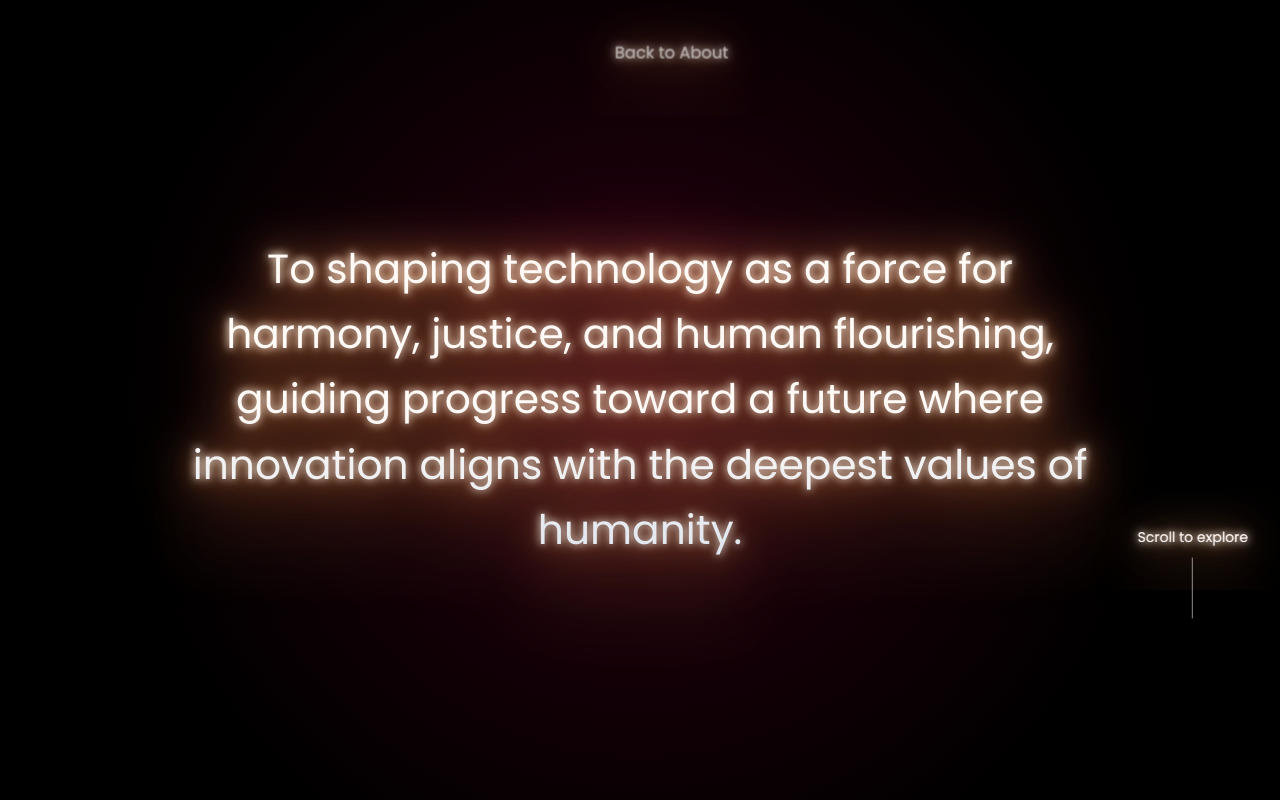
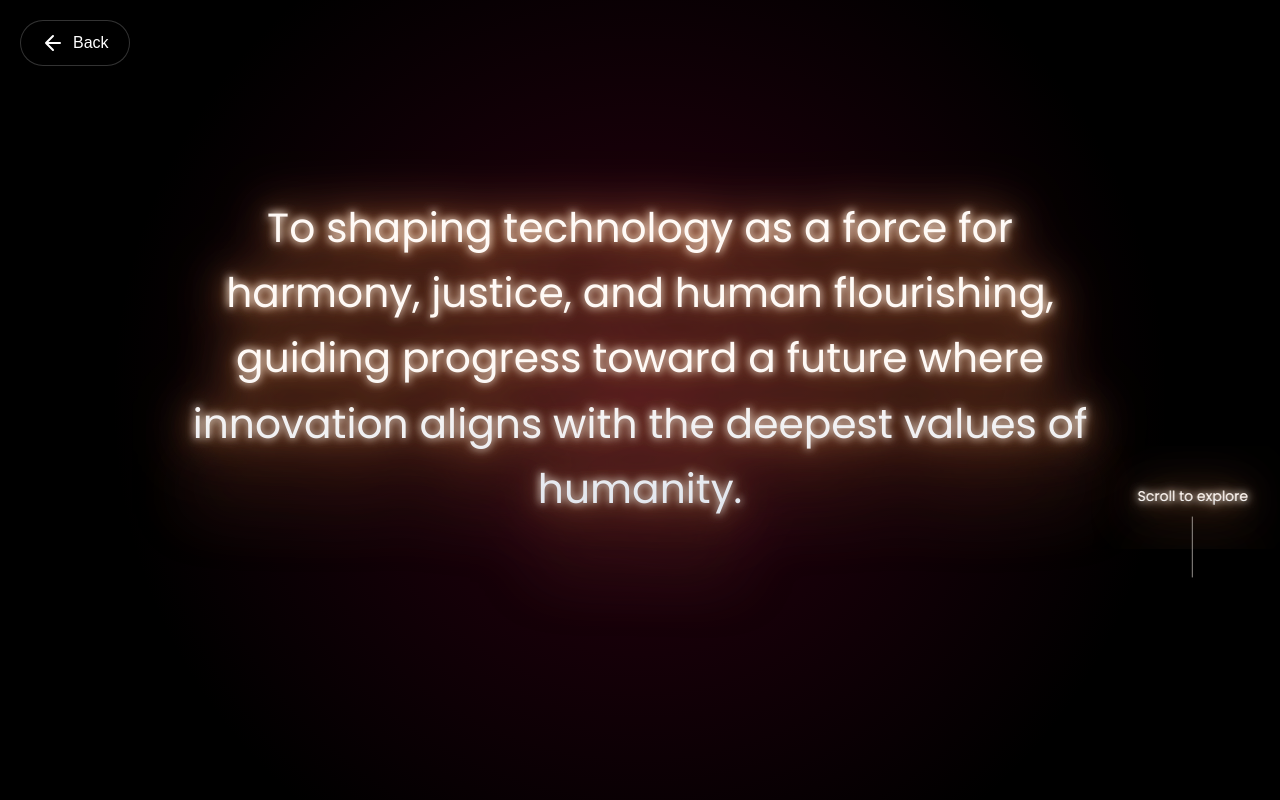
Before and after one commit to Muhammad-k02/muhammad-k02.github.io, a React (Create React App) app in the folder my-app/: page /about/mission in a window 1280 px wide. Built offline with nearby package versions, Linux system fonts and the light colour scheme; a web font is replaced by a local one.

Commit message:
Color Change Implemented

```diff
--- a/my-app/src/components/DropdownMenu.js
+++ b/my-app/src/components/DropdownMenu.js
@@ -21,10 +21,10 @@ const DropdownMenu = () => {
 
   const menuItems = [
     { label: 'Home', link: '/' },
-    { label: 'Resume', link: '/resume' },
     { label: 'Publications', link: '/publications' },
     { label: 'Projects', link: '/projects' },
     { label: 'Education', link: '/education' },
+    { label: 'Resume', link: '/resume' }
   ];
 
   return (
--- a/my-app/src/pages/AboutMe.js
+++ b/my-app/src/pages/AboutMe.js
@@ -48,8 +48,18 @@ const AboutMe = () => {
     navigate(path);
   };
 
+  const handleBack = () => {
+    navigate('/');
+  };
+
   return (
     <div className="about-me">
+      <button className="back-button" onClick={handleBack}>
+        <svg xmlns="http://www.w3.org/2000/svg" width="24" height="24" viewBox="0 0 24 24" fill="none" stroke="currentColor" strokeWidth="2" strokeLinecap="round" strokeLinejoin="round">
+          <path d="M19 12H5M12 19l-7-7 7-7"/>
+        </svg>
+        Back
+      </button>
       <div className="panels">
         <div className="panels__container">
           {PANELS.map(panel => (
--- a/my-app/src/pages/AboutMe.scss
+++ b/my-app/src/pages/AboutMe.scss
@@ -6,6 +6,38 @@
     justify-content: center;
     background-color: #1a1a1a;
     overflow: hidden;
+
+    .back-button {
+        position: fixed;
+        top: 20px;
+        left: 20px;
+        display: flex;
+        align-items: center;
+        gap: 8px;
+        padding: 10px 20px;
+        background-color: rgba(0, 0, 0, 0.6);
+        border: 1px solid rgba(255, 255, 255, 0.2);
+        border-radius: 25px;
+        color: white;
+        font-size: 16px;
+        cursor: pointer;
+        transition: all 0.3s ease;
+        z-index: 1000;
+
+        &:hover {
+            background-color: rgba(0, 0, 0, 0.8);
+            border-color: rgba(255, 255, 255, 0.4);
+            transform: translateY(-2px);
+        }
+
+        svg {
+            transition: transform 0.3s ease;
+        }
+
+        &:hover svg {
+            transform: translateX(-4px);
+        }
+    }
 }
 
 .panels {
--- a/my-app/src/pages/AboutPages/ProfessionPage.js
+++ b/my-app/src/pages/AboutPages/ProfessionPage.js
@@ -427,6 +427,9 @@ function ProfessionPage() {
               tabIndex={0}
               aria-label="Go back to about page"
             >
+              <svg xmlns="http://www.w3.org/2000/svg" width="24" height="24" viewBox="0 0 24 24" fill="none" stroke="currentColor" strokeWidth="2" strokeLinecap="round" strokeLinejoin="round">
+                <path d="M19 12H5M12 19l-7-7 7-7"/>
+              </svg>
               Back
             </div>
             <h1 className="title" aria-label="Singularity">Singularity</h1>
--- a/my-app/src/pages/AboutPages/ProfessionPage.scss
+++ b/my-app/src/pages/AboutPages/ProfessionPage.scss
@@ -369,29 +369,33 @@
 
   .back-button {
     position: fixed;
-    top: 2rem;
-    left: 2rem;
-    color: #ff3333;
-    font-family: 'Geist', sans-serif;
-    font-size: 1.2rem;
-    cursor: pointer;
-    z-index: 10;
-    transition: all 0.3s ease;
-    opacity: 0.8;
-    text-decoration: none;
+    top: 20px;
+    left: 20px;
     display: flex;
     align-items: center;
-    gap: 0.5rem;
+    gap: 8px;
+    padding: 10px 20px;
+    background-color: rgba(0, 0, 0, 0.6);
+    border: 1px solid rgba(255, 255, 255, 0.2);
+    border-radius: 25px;
+    color: white;
+    font-size: 16px;
+    cursor: pointer;
+    transition: all 0.3s ease;
+    z-index: 1000;
 
     &:hover {
-      opacity: 1;
-      transform: translateX(-3px);
+      background-color: rgba(0, 0, 0, 0.8);
+      border-color: rgba(255, 255, 255, 0.4);
+      transform: translateY(-2px);
     }
 
-    &::before {
-      content: '←';
-      display: inline-block;
-      margin-right: 0.2rem;
+    svg {
+      transition: transform 0.3s ease;
+    }
+
+    &:hover svg {
+      transform: translateX(-4px);
     }
   }
 
--- a/my-app/src/pages/MissionStatementPage.js
+++ b/my-app/src/pages/MissionStatementPage.js
@@ -120,9 +120,11 @@ const MissionStatementPage = () => {
       <button
         className="back-button"
         onClick={() => navigate('/about')}
-        data-text="Back to About"
       >
-        Back to About
+        <svg xmlns="http://www.w3.org/2000/svg" width="24" height="24" viewBox="0 0 24 24" fill="none" stroke="currentColor" strokeWidth="2" strokeLinecap="round" strokeLinejoin="round">
+          <path d="M19 12H5M12 19l-7-7 7-7"/>
+        </svg>
+        Back
       </button>
       <div className="scroll-container" ref={scrollContainerRef}>
         <section className="scroll-section intro-section" ref={introSectionRef}>
--- a/my-app/src/pages/MissionStatementPage.scss
+++ b/my-app/src/pages/MissionStatementPage.scss
@@ -295,37 +295,33 @@ html, body {
 
   .back-button {
     position: fixed;
-    top: 2rem;
-    left: 2rem;
-    background: none;
-    border: none;
-    color: #c8c2bd;
-    font-family: inherit;
-    font-size: 1rem;
+    top: 20px;
+    left: 20px;
+    display: flex;
+    align-items: center;
+    gap: 8px;
+    padding: 10px 20px;
+    background-color: rgba(0, 0, 0, 0.6);
+    border: 1px solid rgba(255, 255, 255, 0.2);
+    border-radius: 25px;
+    color: white;
+    font-size: 16px;
     cursor: pointer;
-    padding: 0.5rem 1rem;
-    border-radius: 0.5rem;
-    z-index: 5;
-    opacity: 0.7;
-    position: relative;
-    display: inline-block;
-    scale: 1;
-    animation: onloadscale 1s ease-out forwards;
+    transition: all 0.3s ease;
+    z-index: 1000;
 
-    &::before {
-      content: attr(data-text);
-      position: absolute;
-      pointer-events: none;
-      color: #fffaf6;
-      background: linear-gradient(0deg, #dfe5ee 0%, #fffaf6 50%);
-      background-clip: text;
-      -webkit-background-clip: text;
-      -webkit-text-fill-color: transparent;
-      filter: url(#glow-4);
-      -moz-filter: url(#glow-4);
-      -webkit-filter: url(#glow-4);
-      opacity: 0;
-      animation: onloadopacity 1s ease-out forwards;
+    &:hover {
+      background-color: rgba(0, 0, 0, 0.8);
+      border-color: rgba(255, 255, 255, 0.4);
+      transform: translateY(-2px);
+    }
+
+    svg {
+      transition: transform 0.3s ease;
+    }
+
+    &:hover svg {
+      transform: translateX(-4px);
     }
   }
 
```
